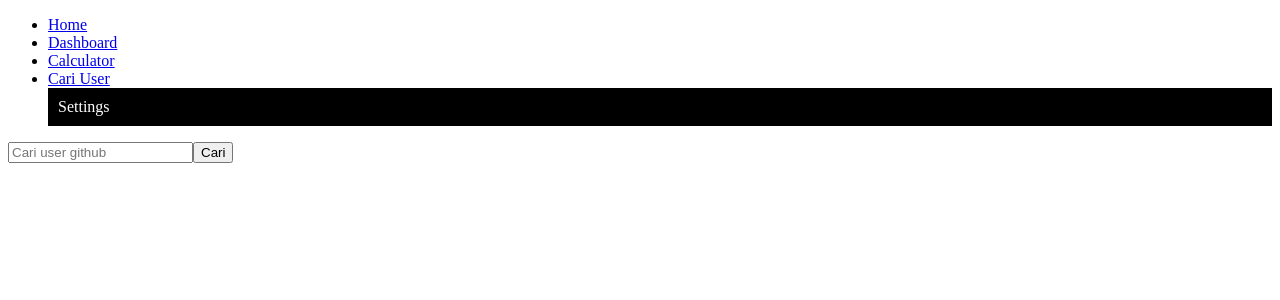
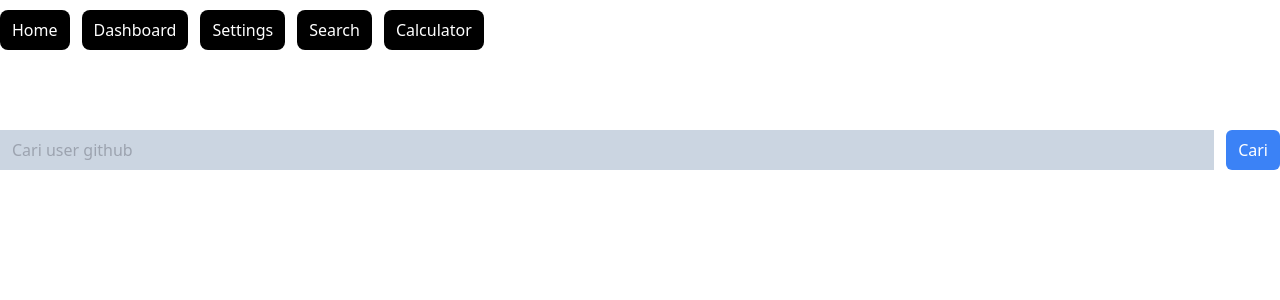
Before and after one commit to Bellukchips/nextjs-learn, a Next.js app: page /search in a window 1280 px wide. Shown: the top 300 px of the page. Built offline with nearby package versions, Linux system fonts and the light colour scheme.

Commit message:
feat(styling): css module, tailwind

```diff
--- a/next.config.js
+++ b/next.config.js
@@ -1,6 +1,9 @@
 /** @type {import('next').NextConfig} */
 const nextConfig = {
   reactStrictMode: true,
+  images:{
+    domains:['avatars.githubusercontent.com']
+  }
 }
 
 module.exports = nextConfig
--- a/package.json
+++ b/package.json
@@ -12,12 +12,15 @@
     "@types/node": "20.4.1",
     "@types/react": "18.2.14",
     "@types/react-dom": "18.2.6",
+    "autoprefixer": "^10.4.14",
     "eslint": "8.44.0",
     "eslint-config-next": "13.4.9",
     "next": "13.4.9",
+    "postcss": "^8.4.27",
     "react": "18.2.0",
     "react-dom": "18.2.0",
     "swr": "^2.2.0",
+    "tailwindcss": "^3.3.3",
     "typescript": "5.1.6"
   }
 }
--- /dev/null
+++ b/postcss.config.js
@@ -0,0 +1,7 @@
+module.exports = {
+
+  plugins: {
+    tailwindcss: {},
+    autoprefixer: {},
+  },
+};
--- /dev/null
+++ b/src/app/components/ListItemSearch.tsx
@@ -0,0 +1,24 @@
+import Link from "next/link";
+import Image from "next/image";
+interface Props {
+  name: string;
+  img: string;
+  url: string;
+}
+const ListItemSearch = ({ name, img, url }: Props) => {
+  return (
+    <div className="inline-flex w-full">
+      <Image src={img} width={100} height={100} alt={"img"} className="rounded-md mr-10" />
+      <ul>
+        <li>
+          <Link href={`/search/${name}`}>{name}</Link>
+        </li>
+        <li>
+          <Link href={url}>Repository</Link>
+        </li>
+      </ul>
+    </div>
+  );
+};
+
+export default ListItemSearch;
--- a/src/app/dashboard/layout.tsx
+++ b/src/app/dashboard/layout.tsx
@@ -1,5 +1,8 @@
 import React from "react";
+import styles from "../../styles/Dashboard.module.css";
 
 export default function layout({ children }: { children: React.ReactNode }) {
-  return <div>layout kusus dashboard {children}</div>;
+  return (
+    <div className='bg-blue-300 text-white p-[20px]'>layout kusus dashboard {children}</div>
+  );
 }
--- a/src/app/layout.tsx
+++ b/src/app/layout.tsx
@@ -1,6 +1,7 @@
 "use client";
 import Link from "next/link";
 import { useRouter } from "next/navigation";
+import "../styles/globals.css";
 
 export const metadata = {
   title: "Next.js",
@@ -16,33 +17,23 @@ export default function RootLayout({
   const onClick = (url: string) => {
     router.push(url);
   };
+
+  const menuItem = (url: string, title: string) => {
+    return (
+      <li className="bg-black text-white py-2 px-3 rounded-lg">
+        <Link href={url}>{title}</Link>
+      </li>
+    );
+  };
   return (
     <html lang="en">
-      <body>
-        <ul>
-          <li>
-            <Link href="/">Home</Link>
-          </li>
-          <li>
-            <Link href="/dashboard">Dashboard</Link>
-          </li>
-          <li>
-            <Link href="/calculator">Calculator</Link>
-          </li>
-          <li>
-            <Link href="/search">Cari User</Link>
-          </li>
-          <li
-            style={{
-              backgroundColor: "#000",
-              color: "#fff",
-              padding: "10px",
-              cursor: "pointer",
-            }}
-            onClick={() => onClick("/settings")}
-          >
-            Settings
-          </li>
+      <body className="container mx-auto py-[10px]">
+        <ul className="inline-flex space-x-3 w-full">
+          {menuItem("/", "Home")}
+          {menuItem("/dashboard", "Dashboard")}
+          {menuItem("/settings", "Settings")}
+          {menuItem("/search", "Search")}
+          {menuItem("/calculator", "Calculator")}
         </ul>
         {children}
       </body>
--- a/src/app/search/[slug]/repolist.tsx
+++ b/src/app/search/[slug]/repolist.tsx
@@ -1,4 +1,6 @@
 import React from "react";
+import Image from "next/image";
+
 async function getDataRepos(slug: string) {
   const rest = await fetch(`https://api.github.com/users/${slug}/repos`);
   // add delay
@@ -16,9 +18,18 @@ const RepoList = async ({ repos }: any) => {
         {dataRepos &&
           dataRepos.map((rep: any, index: number) => {
             return (
-              <ul key={rep.id}>
-                <li>{rep.name}</li>
-              </ul>
+              <div key={rep.id} className="inline-flex w-full">
+                <Image
+                  src={rep.owner.avatar_url}
+                  width={100}
+                  height={100}
+                  alt={"img"}
+                  className="rounded-md mr-10"
+                />
+                <ul>
+                  <li className="font-bold">{rep.name}</li>
+                </ul>
+              </div>
             );
           })}
       </div>
--- a/src/app/search/page.tsx
+++ b/src/app/search/page.tsx
@@ -10,12 +10,19 @@ export default function SearchPage() {
     setQuery(query);
   };
   return (
-    <div>
-      <form onSubmit={onSearch}>
-        <input type="text" placeholder="Cari user github" />
-        <button>Cari</button><br />
-        {query && <SectionResult query={query} />}
+    <div className="">
+      <form onSubmit={onSearch} className="w-full flex space-x-3 mt-20">
+        <input
+          type="text"
+          placeholder="Cari user github"
+          className="bg-slate-300 w-full  px-3"
+        />
+        <button className="bg-blue-500 text-white py-2 px-3 rounded-md">
+          Cari
+        </button>
       </form>
+      <br />
+      {query && <SectionResult query={query} />}
     </div>
   );
 }
--- a/src/app/search/sectionResult.tsx
+++ b/src/app/search/sectionResult.tsx
@@ -1,6 +1,7 @@
 import Link from "next/link";
 import React from "react";
 import useSWR from "swr";
+import ListItemSearch from "../components/ListItemSearch";
 
 interface Props {
   query: string;
@@ -12,22 +13,20 @@ export default function SectionResult({ query }: Props) {
     "https://api.github.com/search/users?q=" + query,
     fetcher
   );
-  var loading = !data && !error;
+  let loading = !data && !error;
   return (
     <div style={{ marginTop: "20px" }}>
-      <p>Hasil Pencarian : {query}</p>
+      <p className="text-lg font-bold">Hasil Pencarian : {query}</p>
       {loading && "Tunggu...."}
       {data &&
         data.items.map((user: any, index: number) => {
           return (
-            <ul key={index}>
-              <li>
-                <Link href={`/search/${user.login}`}>{user.login}</Link>
-              </li>
-              <li>
-                <Link href={user.repos_url}>Repository</Link>
-              </li>
-            </ul>
+            <ListItemSearch
+              key={index}
+              img={user.avatar_url}
+              name={user.login}
+              url={user.repos_url}
+            />
           );
         })}
     </div>
--- /dev/null
+++ b/src/styles/Dashboard.module.css
@@ -0,0 +1,4 @@
+.dashboard{
+    margin-top: 10px;
+    background-color: yellow;
+}
--- a/src/styles/globals.css
+++ b/src/styles/globals.css
@@ -1,107 +1,3 @@
-:root {
-  --max-width: 1100px;
-  --border-radius: 12px;
-  --font-mono: ui-monospace, Menlo, Monaco, 'Cascadia Mono', 'Segoe UI Mono',
-    'Roboto Mono', 'Oxygen Mono', 'Ubuntu Monospace', 'Source Code Pro',
-    'Fira Mono', 'Droid Sans Mono', 'Courier New', monospace;
-
-  --foreground-rgb: 0, 0, 0;
-  --background-start-rgb: 214, 219, 220;
-  --background-end-rgb: 255, 255, 255;
-
-  --primary-glow: conic-gradient(
-    from 180deg at 50% 50%,
-    #16abff33 0deg,
-    #0885ff33 55deg,
-    #54d6ff33 120deg,
-    #0071ff33 160deg,
-    transparent 360deg
-  );
-  --secondary-glow: radial-gradient(
-    rgba(255, 255, 255, 1),
-    rgba(255, 255, 255, 0)
-  );
-
-  --tile-start-rgb: 239, 245, 249;
-  --tile-end-rgb: 228, 232, 233;
-  --tile-border: conic-gradient(
-    #00000080,
-    #00000040,
-    #00000030,
-    #00000020,
-    #00000010,
-    #00000010,
-    #00000080
-  );
-
-  --callout-rgb: 238, 240, 241;
-  --callout-border-rgb: 172, 175, 176;
-  --card-rgb: 180, 185, 188;
-  --card-border-rgb: 131, 134, 135;
-}
-
-@media (prefers-color-scheme: dark) {
-  :root {
-    --foreground-rgb: 255, 255, 255;
-    --background-start-rgb: 0, 0, 0;
-    --background-end-rgb: 0, 0, 0;
-
-    --primary-glow: radial-gradient(rgba(1, 65, 255, 0.4), rgba(1, 65, 255, 0));
-    --secondary-glow: linear-gradient(
-      to bottom right,
-      rgba(1, 65, 255, 0),
-      rgba(1, 65, 255, 0),
-      rgba(1, 65, 255, 0.3)
-    );
-
-    --tile-start-rgb: 2, 13, 46;
-    --tile-end-rgb: 2, 5, 19;
-    --tile-border: conic-gradient(
-      #ffffff80,
-      #ffffff40,
-      #ffffff30,
-      #ffffff20,
-      #ffffff10,
-      #ffffff10,
-      #ffffff80
-    );
-
-    --callout-rgb: 20, 20, 20;
-    --callout-border-rgb: 108, 108, 108;
-    --card-rgb: 100, 100, 100;
-    --card-border-rgb: 200, 200, 200;
-  }
-}
-
-* {
-  box-sizing: border-box;
-  padding: 0;
-  margin: 0;
-}
-
-html,
-body {
-  max-width: 100vw;
-  overflow-x: hidden;
-}
-
-body {
-  color: rgb(var(--foreground-rgb));
-  background: linear-gradient(
-      to bottom,
-      transparent,
-      rgb(var(--background-end-rgb))
-    )
-    rgb(var(--background-start-rgb));
-}
-
-a {
-  color: inherit;
-  text-decoration: none;
-}
-
-@media (prefers-color-scheme: dark) {
-  html {
-    color-scheme: dark;
-  }
-}
+@tailwind base;
+@tailwind components;
+@tailwind utilities;
--- /dev/null
+++ b/tailwind.config.js
@@ -0,0 +1,15 @@
+/** @type {import('tailwindcss').Config} */
+module.exports = {
+  content: [
+    "./app/**/*.{js,ts,jsx,tsx,mdx}", // Note the addition of the `app` directory.
+    "./pages/**/*.{js,ts,jsx,tsx,mdx}",
+    "./components/**/*.{js,ts,jsx,tsx,mdx}",
+
+    // Or if using `src` directory:
+    "./src/**/*.{js,ts,jsx,tsx,mdx}",
+  ],
+  theme: {
+    extend: {},
+  },
+  plugins: [],
+};
```
Also changed, not shown: 1 other file (tests, documents, lock files or other folders).
